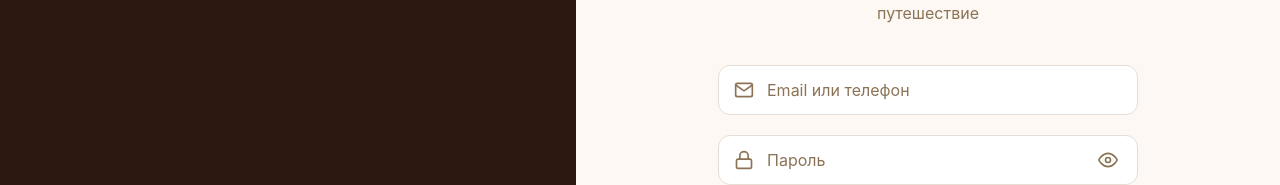
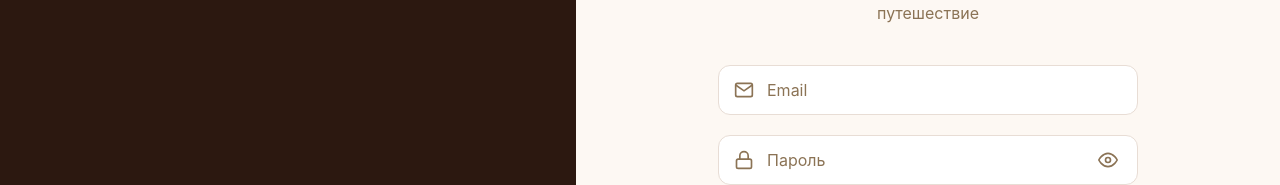
Before and after one commit to kvika259/travel-diary, a React (Vite) app: page /login in a window 1280 px wide. Shown: the part 239-424 px from the top of the page. Built offline with nearby package versions, Linux system fonts and the light colour scheme; no server answers.

Commit message:
fix: убрать 'или телефон' из placeholder логина

```diff
--- a/src/components/LoginPage.jsx
+++ b/src/components/LoginPage.jsx
@@ -105,7 +105,7 @@ export default function LoginPage() {
                 value={email}
                 onChange={(e) => setEmail(e.target.value)}
                 className={styles.input}
-                placeholder="Email или телефон"
+                placeholder="Email"
                 required
               />
             </div>
```
